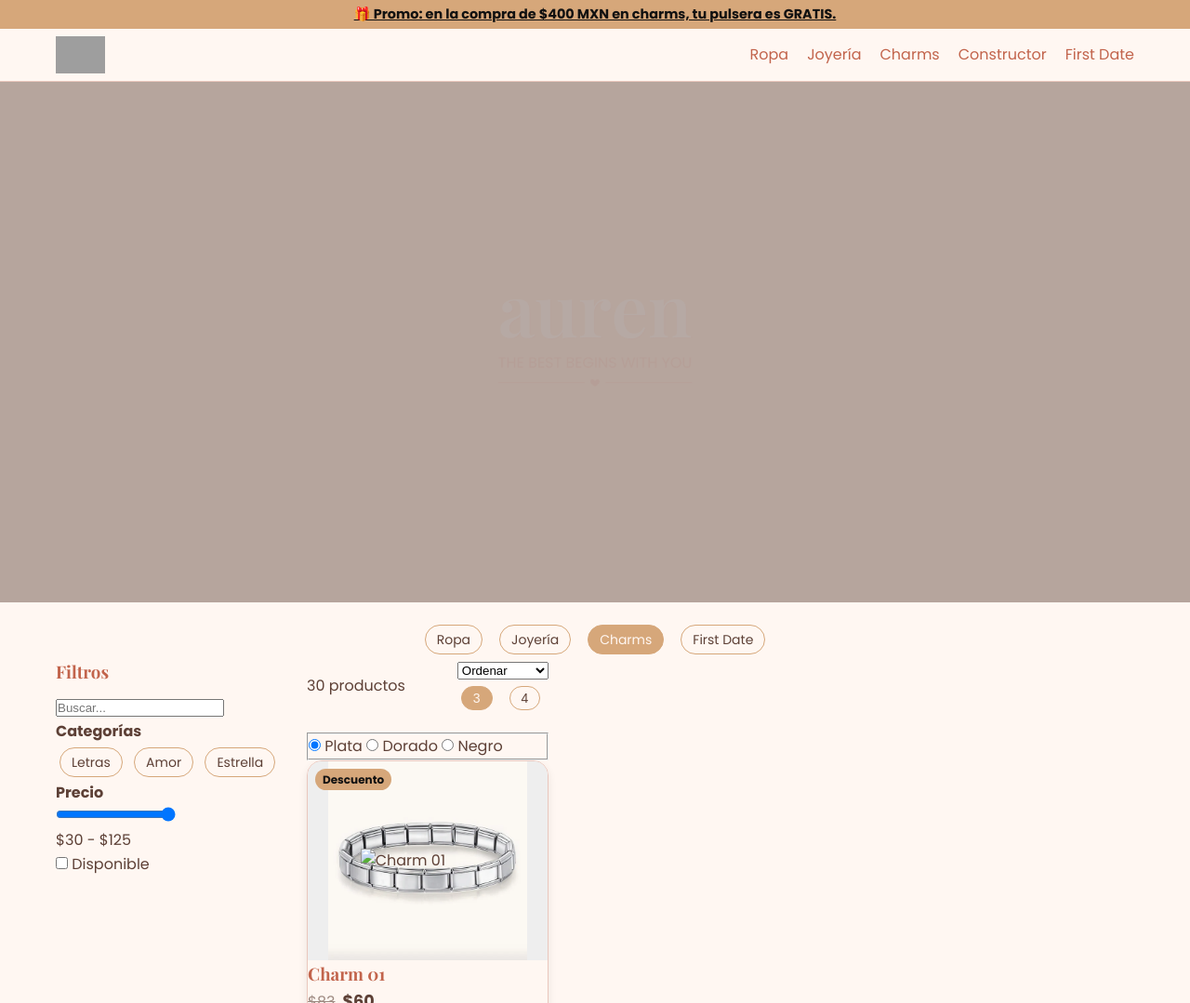
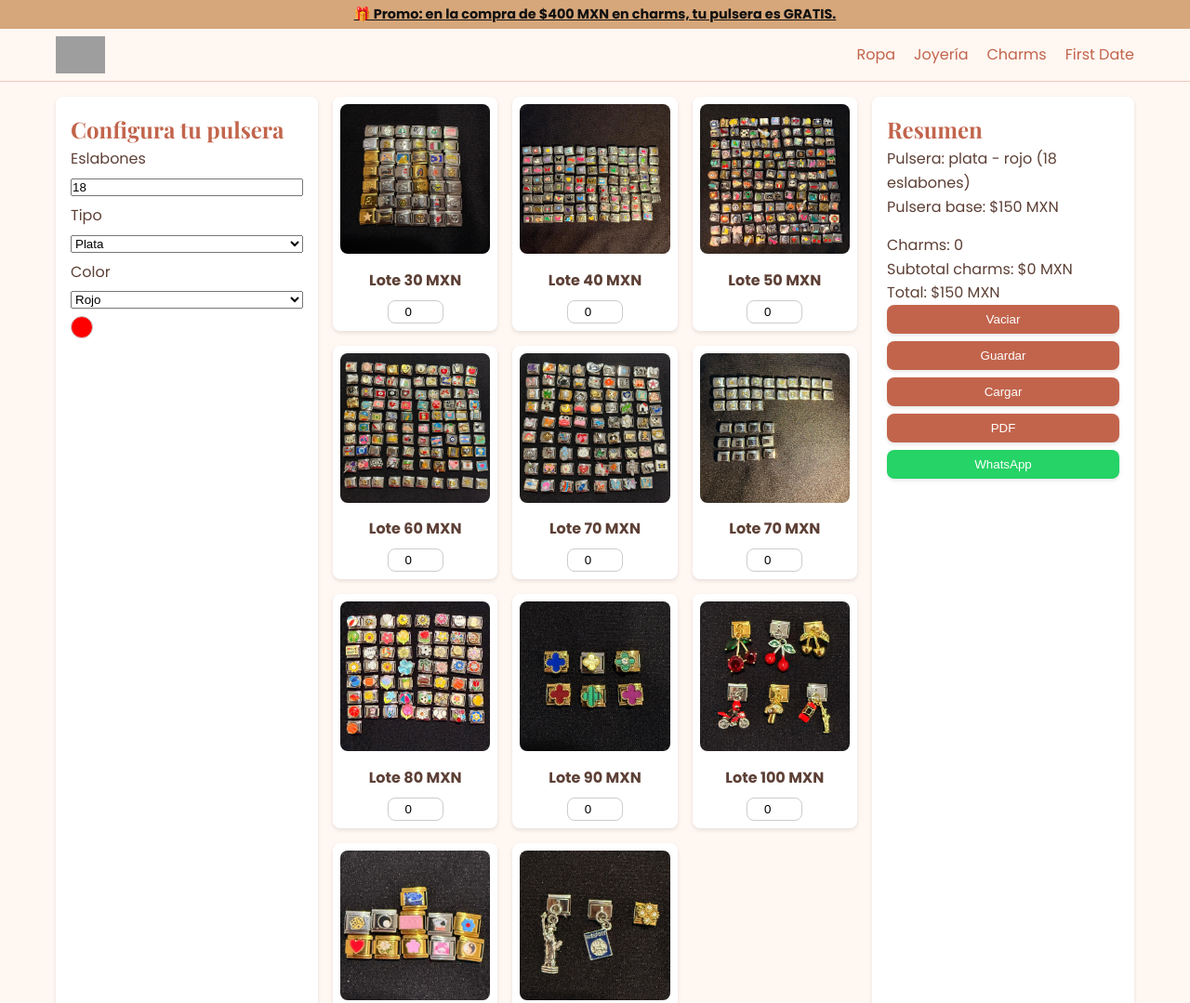
Before and after one commit to auren91/auren, a website: page charms.html in a window 1280 px wide. Shown: the top 1079 px of the page at 93% size. Drawn offline with nearby package versions, Linux system fonts and the light colour scheme; grey boxes are pictures that could not be loaded; a web font is replaced by a local one.

Commit message:
feat(charms): calculadora de charms con fotos agrupadas, selección de pulsera y total dinámico

```diff
--- /dev/null
+++ b/assets/css/charms.css
@@ -0,0 +1,104 @@
+:root {
+  --color-principal: var(--principal);
+  --radius: 8px;
+  --shadow: 0 2px 4px rgba(0,0,0,0.1);
+}
+
+.calculadora {
+  display: grid;
+  grid-template-columns: 1fr 2fr 1fr;
+  gap: 1rem;
+  padding: 1rem 0;
+}
+
+@media (max-width: 768px) {
+  .calculadora {
+    grid-template-columns: 1fr;
+  }
+  .resumen {
+    position: static;
+  }
+}
+
+.configuracion,
+.resumen {
+  background: #fff;
+  border-radius: var(--radius);
+  box-shadow: var(--shadow);
+  padding: 1rem;
+}
+
+.configuracion label,
+.configuracion select,
+.configuracion input {
+  display: block;
+  width: 100%;
+  margin-bottom: 0.5rem;
+}
+
+#catalog {
+  display: grid;
+  grid-template-columns: repeat(auto-fill, minmax(150px, 1fr));
+  gap: 1rem;
+}
+
+.charms-card {
+  background: #fff;
+  border-radius: var(--radius);
+  box-shadow: var(--shadow);
+  padding: 0.5rem;
+  text-align: center;
+}
+
+.charms-card__image {
+  width: 100%;
+  border-radius: var(--radius);
+}
+
+.charms-card__title {
+  margin-top: 0.5rem;
+  font-weight: 600;
+}
+
+.charms-card__input {
+  margin-top: 0.5rem;
+  width: 60px;
+  border-radius: var(--radius);
+  border: 1px solid #ccc;
+  padding: 0.25rem;
+  text-align: center;
+}
+
+.resumen ul {
+  list-style: none;
+  padding: 0;
+  margin: 0 0 1rem;
+}
+
+.buttons {
+  display: flex;
+  flex-direction: column;
+  gap: 0.5rem;
+}
+
+.buttons button {
+  border: none;
+  border-radius: var(--radius);
+  padding: 0.5rem;
+  cursor: pointer;
+  background: var(--color-principal);
+  color: #fff;
+  box-shadow: var(--shadow);
+}
+
+.buttons button.whatsapp {
+  background: var(--green);
+}
+
+.color-preview {
+  width: 24px;
+  height: 24px;
+  border-radius: 50%;
+  border: 1px solid #ccc;
+  display: inline-block;
+}
--- /dev/null
+++ b/assets/js/charms.js
@@ -0,0 +1,180 @@
+document.addEventListener('DOMContentLoaded', () => {
+  const BASE_PRICE = 150;
+  const imageFiles = [
+    'charms-30.jpeg',
+    'charms-40.jpeg',
+    'charms-50.jpeg',
+    'charms-60.jpeg',
+    'charms-70.jpeg',
+    'charms-70b.jpeg',
+    'charms-80.jpeg',
+    'charms-90.jpeg',
+    'charms-100.jpeg',
+    'charms-110.jpeg',
+    'charms-110b.jpeg'
+  ];
+
+  const charms = imageFiles.map((file, index) => ({
+    id: `charm-${index}`,
+    image: file,
+    price: parseInt(file.match(/\d+/)[0], 10),
+    qty: 0
+  }));
+
+  const eslabones = document.getElementById('eslabones');
+  const tipo = document.getElementById('pulseraTipo');
+  const color = document.getElementById('pulseraColor');
+  const colorPreview = document.getElementById('colorPreview');
+
+  const catalog = document.getElementById('catalog');
+  const resumenPulsera = document.getElementById('resumenPulsera');
+  const resumenLista = document.getElementById('resumenLista');
+  const resumenCantidad = document.getElementById('resumenCantidad');
+  const resumenSubtotal = document.getElementById('resumenSubtotal');
+  const resumenTotal = document.getElementById('resumenTotal');
+
+  const btnVaciar = document.getElementById('btnVaciar');
+  const btnGuardar = document.getElementById('btnGuardar');
+  const btnCargar = document.getElementById('btnCargar');
+  const btnPDF = document.getElementById('btnPDF');
+  const btnWhatsApp = document.getElementById('btnWhatsApp');
+
+  const colorMap = {
+    rojo: '#ff0000',
+    rosa: '#ffc0cb',
+    morado: '#800080',
+    azul: '#0000ff',
+    turquesa: '#40e0d0',
+    verde: '#008000',
+    amarillo: '#ffff00',
+    naranja: '#ffa500',
+    negro: '#000000',
+    blanco: '#ffffff',
+    gris: '#808080',
+    'plata grabada': '#c0c0c0'
+  };
+
+  function renderCatalog() {
+    charms.forEach(charm => {
+      const card = document.createElement('div');
+      card.className = 'charms-card';
+      card.innerHTML = `
+        <img src="img/${charm.image}" alt="Charms lote ${charm.price} MXN" class="charms-card__image">
+        <div class="charms-card__title">Lote ${charm.price} MXN</div>
+        <input type="number" min="0" max="99" value="0" class="charms-card__input" aria-label="Cantidad lote ${charm.price}" id="${charm.id}">
+      `;
+      const input = card.querySelector('input');
+      input.addEventListener('input', () => {
+        charm.qty = parseInt(input.value) || 0;
+        updateResumen();
+      });
+      catalog.appendChild(card);
+    });
+  }
+
+  function updateResumen() {
+    const totalCharms = charms.reduce((sum, c) => sum + c.qty, 0);
+    const subtotal = charms.reduce((sum, c) => sum + c.qty * c.price, 0);
+    const total = BASE_PRICE + subtotal;
+    resumenPulsera.textContent = `Pulsera: ${tipo.value} - ${color.value} (${eslabones.value} eslabones)`;
+    resumenCantidad.textContent = totalCharms;
+    resumenSubtotal.textContent = subtotal;
+    resumenTotal.textContent = total;
+
+    resumenLista.innerHTML = '';
+    charms.filter(c => c.qty > 0).forEach(c => {
+      const li = document.createElement('li');
+      li.textContent = `Lote ${c.price}: ${c.qty} piezas`;
+      resumenLista.appendChild(li);
+    });
+  }
+
+  function updateColorPreview() {
+    const val = color.value;
+    colorPreview.style.background = colorMap[val] || '#fff';
+  }
+
+  function saveState() {
+    const state = {
+      eslabones: eslabones.value,
+      tipo: tipo.value,
+      color: color.value,
+      quantities: charms.map(c => c.qty)
+    };
+    localStorage.setItem('aurenCharms', JSON.stringify(state));
+  }
+
+  function loadState() {
+    const raw = localStorage.getItem('aurenCharms');
+    if (!raw) return;
+    const state = JSON.parse(raw);
+    eslabones.value = state.eslabones;
+    tipo.value = state.tipo;
+    color.value = state.color;
+    updateColorPreview();
+    state.quantities.forEach((qty, i) => {
+      charms[i].qty = qty;
+      const input = document.getElementById(charms[i].id);
+      if (input) input.value = qty;
+    });
+    updateResumen();
+  }
+
+  function clearAll() {
+    eslabones.value = 18;
+    tipo.selectedIndex = 0;
+    color.selectedIndex = 0;
+    updateColorPreview();
+    charms.forEach(c => {
+      c.qty = 0;
+      const input = document.getElementById(c.id);
+      if (input) input.value = 0;
+    });
+    updateResumen();
+  }
+
+  function generatePDF() {
+    if (window.jspdf) {
+      const { jsPDF } = window.jspdf;
+      const doc = new jsPDF();
+      let y = 10;
+      doc.text('Pedido Auren', 10, y);
+      y += 10;
+      doc.text(`Pulsera: ${tipo.value} - ${color.value} (${eslabones.value} eslabones)`, 10, y);
+      y += 10;
+      charms.filter(c => c.qty > 0).forEach(c => {
+        doc.text(`Lote ${c.price}: ${c.qty} piezas`, 10, y);
+        y += 7;
+      });
+      doc.text(`Total: $${resumenTotal.textContent} MXN`, 10, y);
+      doc.save('cotizacion.pdf');
+    } else {
+      window.print();
+    }
+  }
+
+  function openWhatsApp() {
+    let msg = `Pedido Auren 💕%0APulsera: ${tipo.value} ${color.value}, ${eslabones.value} eslabones%0ACharms seleccionados:%0A`;
+    charms.filter(c => c.qty > 0).forEach(c => {
+      msg += `- Lote ${c.price}: ${c.qty} piezas%0A`;
+    });
+    msg += `Total: $${resumenTotal.textContent} MXN`;
+    window.open(`https://wa.me/?text=${msg}`);
+  }
+
+  renderCatalog();
+  updateColorPreview();
+  updateResumen();
+
+  color.addEventListener('change', () => { updateColorPreview(); updateResumen(); });
+  eslabones.addEventListener('input', updateResumen);
+  tipo.addEventListener('change', updateResumen);
+
+  btnVaciar.addEventListener('click', clearAll);
+  btnGuardar.addEventListener('click', saveState);
+  btnCargar.addEventListener('click', loadState);
+  btnPDF.addEventListener('click', generatePDF);
+  btnWhatsApp.addEventListener('click', openWhatsApp);
+
+  loadState();
+});
--- a/charms.html
+++ b/charms.html
@@ -4,17 +4,15 @@
   <meta charset="UTF-8">
   <meta name="viewport" content="width=device-width, initial-scale=1.0">
   <title>Auren - Charms</title>
-  <meta name="description" content="Explora charms y accesorios únicos.">
-  <meta property="og:title" content="Auren - Charms">
-  <meta property="og:description" content="Explora charms y accesorios únicos.">
-  <meta property="og:type" content="website">
+  <meta name="description" content="Calculadora de charms para pulseras italianas">
   <link rel="icon" type="image/png" href="img/logos/favicon.png">
   <link href="https://fonts.googleapis.com/css2?family=Playfair+Display:wght@400;700&family=Poppins:wght@300;400;700&family=Forum&display=swap" rel="stylesheet">
   <link rel="stylesheet" href="style.css">
+  <link rel="stylesheet" href="assets/css/charms.css">
 </head>
-<body data-category="charms">
+<body>
   <header class="header">
-    <div class="promo-banner"><a href="builder.html">🎁 Promo: en la compra de $400 MXN en charms, tu pulsera es GRATIS.</a></div>
+    <div class="promo-banner"><a href="charms.html">🎁 Promo: en la compra de $400 MXN en charms, tu pulsera es GRATIS.</a></div>
     <div class="nav-container container">
       <a href="index.html" class="brand"><img src="img/logos/isotipo.png" alt="Auren" class="logo-header"></a>
       <nav>
@@ -22,7 +20,6 @@
           <li><a href="ropa.html">Ropa</a></li>
           <li><a href="joyeria.html">Joyería</a></li>
           <li><a href="charms.html">Charms</a></li>
-          <li><a href="builder.html">Constructor</a></li>
           <li><a href="firstdate.html">First Date</a></li>
         </ul>
         <button class="hamburger" aria-label="Menú">&#9776;</button>
@@ -30,59 +27,56 @@
     </div>
   </header>
 
-  <section class="hero" style="background-image:url('img/heroes/hero-05.jpg');">
-    <div class="hero-content">
-      <img src="img/logos/logotipo.png" alt="Auren logotipo" class="logo-hero">
+  <main class="container">
+    <div class="calculadora">
+      <section class="configuracion">
+        <h2>Configura tu pulsera</h2>
+        <label for="eslabones">Eslabones</label>
+        <input type="number" id="eslabones" min="15" max="23" value="18">
+        <label for="pulseraTipo">Tipo</label>
+        <select id="pulseraTipo">
+          <option value="plata">Plata</option>
+          <option value="dorada">Dorada</option>
+          <option value="negra">Negra</option>
+          <option value="plata con grabado">Plata con grabado</option>
+        </select>
+        <label for="pulseraColor">Color</label>
+        <select id="pulseraColor">
+          <option value="rojo">Rojo</option>
+          <option value="rosa">Rosa</option>
+          <option value="morado">Morado</option>
+          <option value="azul">Azul</option>
+          <option value="turquesa">Turquesa</option>
+          <option value="verde">Verde</option>
+          <option value="amarillo">Amarillo</option>
+          <option value="naranja">Naranja</option>
+          <option value="negro">Negro</option>
+          <option value="blanco">Blanco</option>
+          <option value="gris">Gris</option>
+          <option value="plata grabada">Plata grabada</option>
+        </select>
+        <span id="colorPreview" class="color-preview" aria-hidden="true"></span>
+      </section>
+
+      <section id="catalog" aria-label="Catálogo de charms"></section>
+
+      <aside id="resumen" class="resumen" aria-live="polite">
+        <h2>Resumen</h2>
+        <p id="resumenPulsera">Pulsera: plata - rojo (18 eslabones)</p>
+        <p>Pulsera base: $150 MXN</p>
+        <ul id="resumenLista"></ul>
+        <p>Charms: <span id="resumenCantidad">0</span></p>
+        <p>Subtotal charms: $<span id="resumenSubtotal">0</span> MXN</p>
+        <p>Total: $<span id="resumenTotal">150</span> MXN</p>
+        <div class="buttons">
+          <button id="btnVaciar">Vaciar</button>
+          <button id="btnGuardar">Guardar</button>
+          <button id="btnCargar">Cargar</button>
+          <button id="btnPDF">PDF</button>
+          <button id="btnWhatsApp" class="whatsapp">WhatsApp</button>
+        </div>
+      </aside>
     </div>
-  </section>
-
-  <nav class="categories">
-    <a class="chip" href="ropa.html">Ropa</a>
-    <a class="chip" href="joyeria.html">Joyería</a>
-    <a class="chip active" href="charms.html">Charms</a>
-    <a class="chip" href="firstdate.html">First Date</a>
-  </nav>
-
-  <main class="container catalog-page">
-    <aside class="sidebar">
-      <h3>Filtros</h3>
-      <input type="search" id="search" class="search" placeholder="Buscar...">
-      <h4>Categorías</h4>
-      <div id="tag-filter">
-        <span class="chip" data-tag="letras">Letras</span>
-        <span class="chip" data-tag="amor">Amor</span>
-        <span class="chip" data-tag="estrella">Estrella</span>
-      </div>
-      <h4>Precio</h4>
-      <input type="range" id="price" min="30" max="125" value="125">
-      <div class="price-output">$30 - $<span id="price-value">125</span></div>
-      <label><input type="checkbox" id="available"> Disponible</label>
-    </aside>
-    <section class="catalog-content">
-      <div class="toolbar">
-        <div class="count"><span id="count"></span> productos</div>
-        <div>
-          <select id="sort">
-            <option value="">Ordenar</option>
-            <option value="price-asc">Precio ↑</option>
-            <option value="price-desc">Precio ↓</option>
-            <option value="new">Nuevo</option>
-            <option value="top">Más vendido</option>
-          </select>
-          <div class="view">
-            <button class="chip active" data-view="3">3</button>
-            <button class="chip" data-view="4">4</button>
-          </div>
-        </div>
-      </div>
-      <fieldset class="bracelet-color" aria-label="Color de pulsera">
-        <label><input type="radio" name="braceletColor" value="plata" checked> Plata</label>
-        <label><input type="radio" name="braceletColor" value="dorado"> Dorado</label>
-        <label><input type="radio" name="braceletColor" value="negro"> Negro</label>
-      </fieldset>
-      <div id="product-grid" class="grid-3"></div>
-      <div class="pagination"><a href="#" class="chip">1</a></div>
-    </section>
   </main>
 
   <footer class="footer">
@@ -91,7 +85,8 @@
     </div>
   </footer>
 
-  <dialog id="quick-view" class="glass"></dialog>
   <script src="app.js"></script>
+  <script src="https://cdn.jsdelivr.net/npm/jspdf@2.5.1/dist/jspdf.umd.min.js"></script>
+  <script src="assets/js/charms.js"></script>
 </body>
 </html>
```
Also changed, not shown: builder.html (deleted, +0 -122 lines), img/charms- (3).jpeg (deleted), img/charms-100.jpeg (renamed from img/charms- 100.jpeg), img/charms-110b.jpeg (renamed from img/charms- 110.jpeg), img/charms-30.jpeg (renamed from img/charms- 30.jpeg), img/charms-40.jpeg (renamed from img/charms- 40.jpeg), img/charms-50.jpeg (renamed from img/charms- 50.jpeg), img/charms-60.jpeg (renamed from img/charms- 60.jpeg), img/charms-70b.jpeg (renamed from img/charms- 70.jpeg), img/charms-90.jpeg (renamed from img/charms- 90.jpeg).
